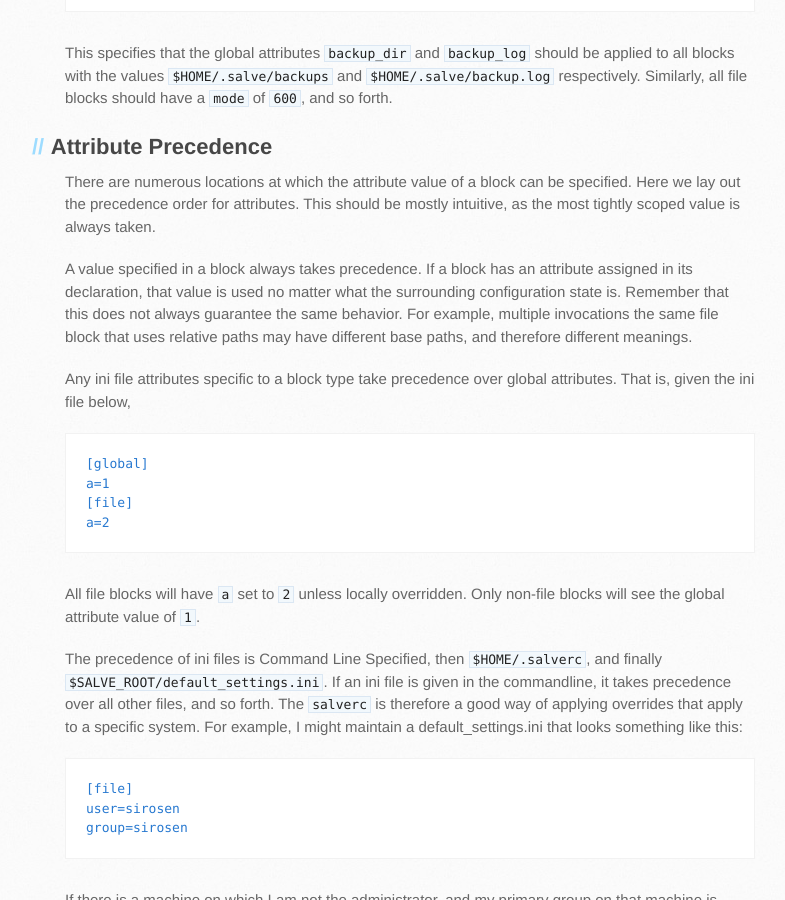
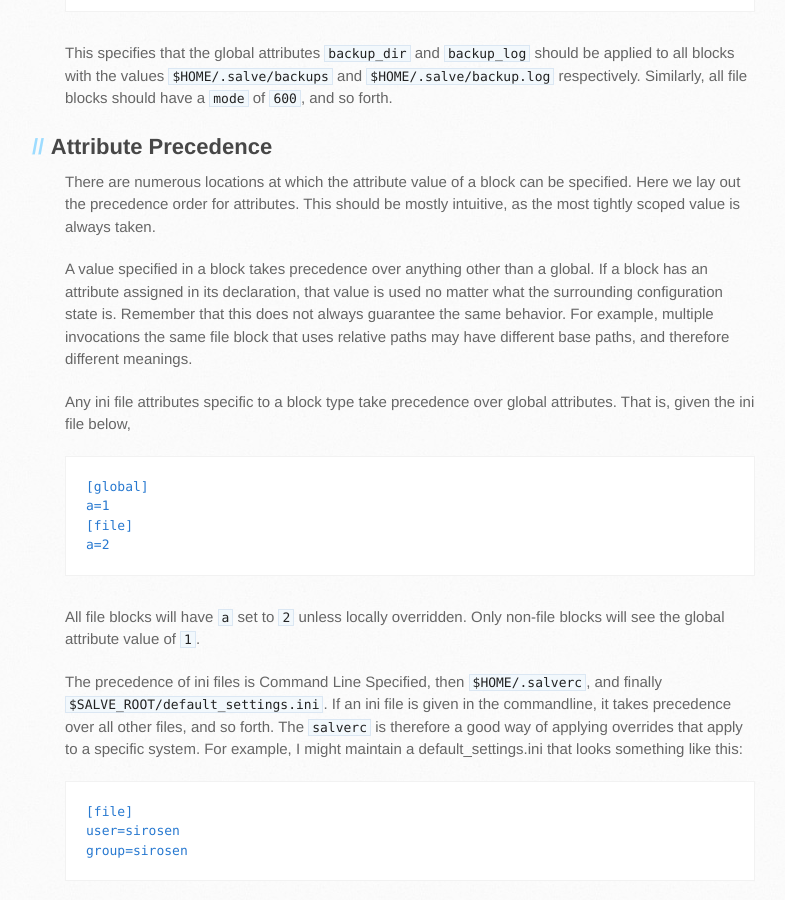
Before and after one commit to sirosen/salve.sirosen.net, a Jekyll site: the page built from lang.html, in a window 1280 px wide and 900 px high, scrolled down 6211 px. Shown: the whole window, without its empty margins (105-890 px from the left). Built offline with Jekyll 4.4.1, drawn with Linux system fonts in a browser that asks for light colours; some web fonts are replaced.

Commit message:
Fix for error pertaining to global attr precedence.

```diff
--- a/lang.html
+++ b/lang.html
@@ -299,7 +299,7 @@ Similarly, all file blocks should have a <code>mode</code> of <code>600</code>,
 Here we lay out the precedence order for attributes.
 This should be mostly intuitive, as the most tightly scoped value is always taken.</p>
 
-<p>A value specified in a block always takes precedence.
+<p>A value specified in a block takes precedence over anything other than a global.
 If a block has an attribute assigned in its declaration, that value is used no matter what the surrounding configuration state is.
 Remember that this does not always guarantee the same behavior.
 For example, multiple invocations the same file block that uses relative paths may have different base paths, and therefore different meanings.</p>
```
